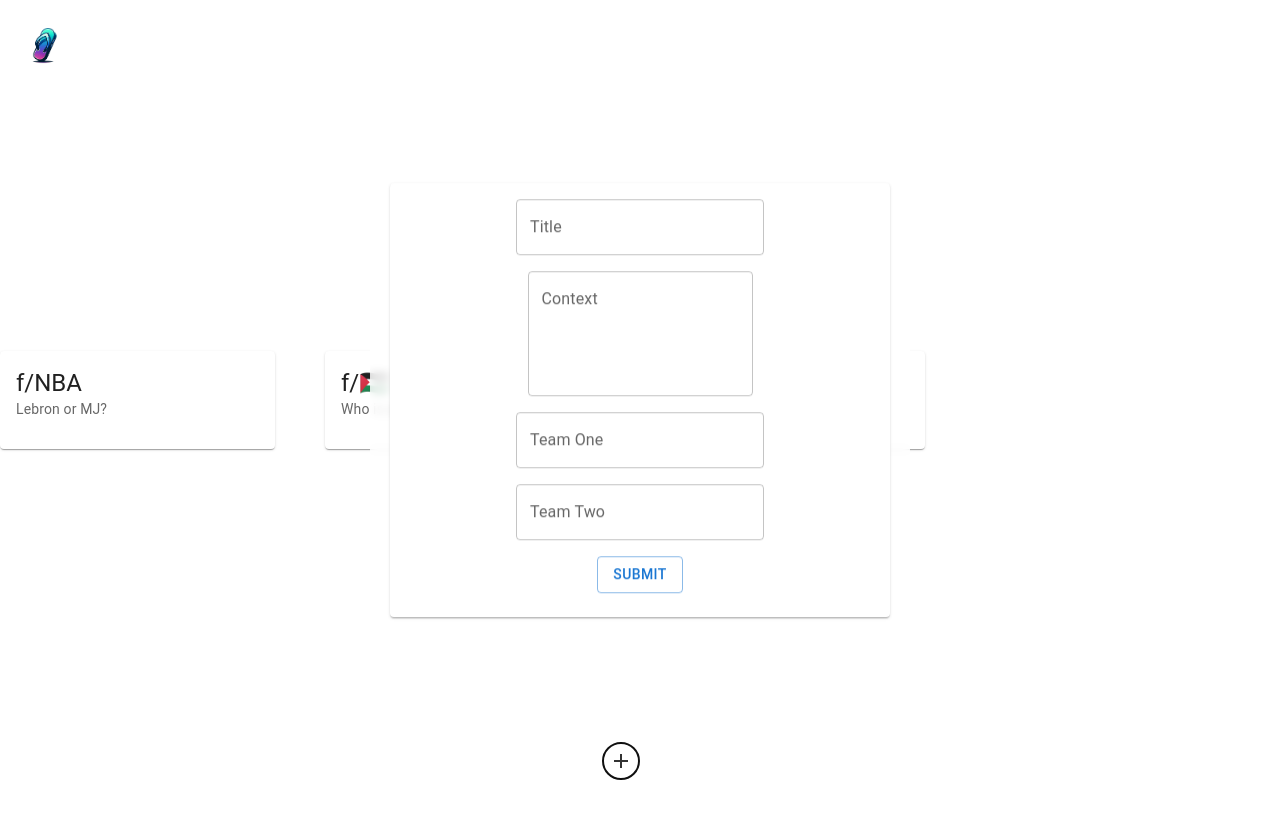
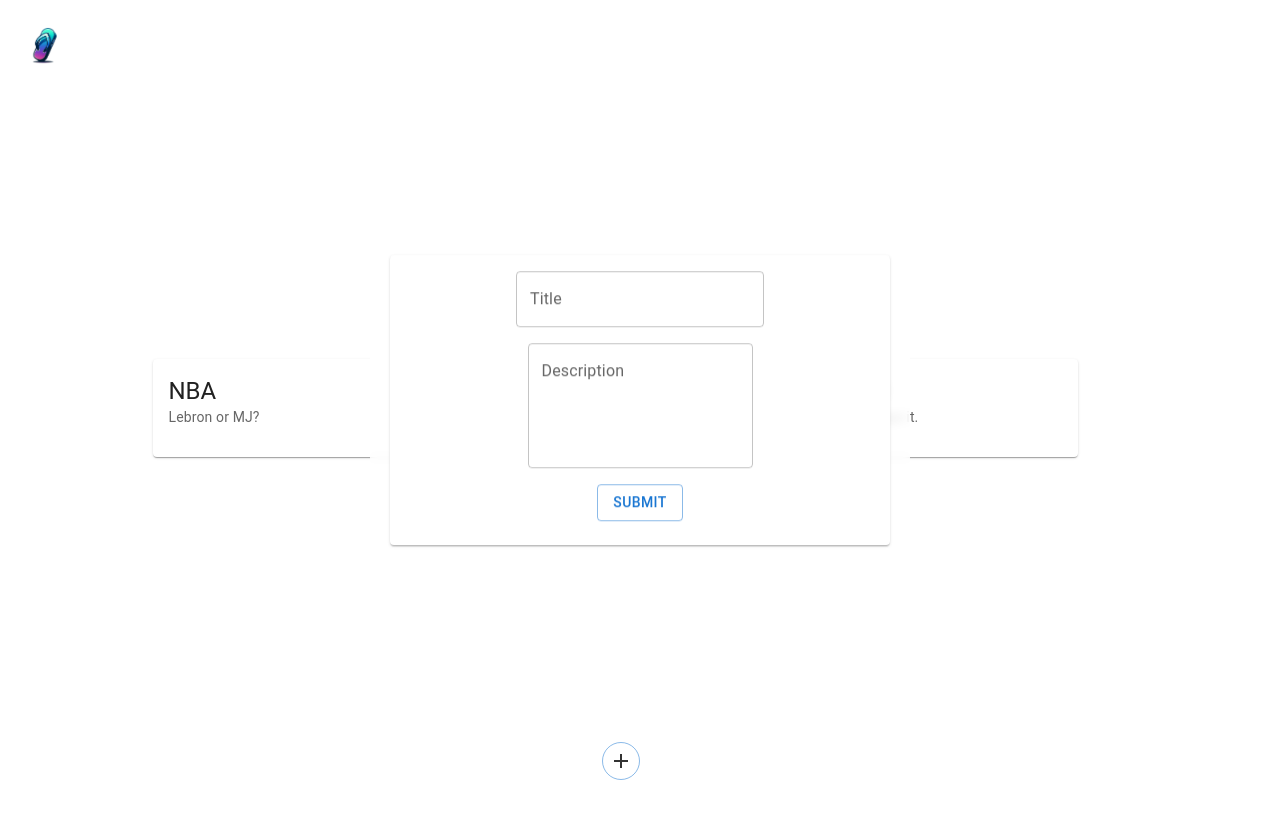
Before and after one commit to adnankarim2121/FlipFlop, a React (Vite) app in the folder FlipFlopWeb/: page / in a window 1280 px wide. Both pictures are taken after a click on the button 621 px from the left and 761 px from the top of the page. Built offline with nearby package versions, Linux system fonts and the light colour scheme.

Commit message:
Users can add groups

```diff
--- a/FlipFlopWeb/index.html
+++ b/FlipFlopWeb/index.html
@@ -8,6 +8,6 @@
   </head>
   <body>
     <div id="root"></div>
-    <script type="module" src="/src/main.tsx"></script>
+    <script type="module" src="/src/App.tsx"></script>
   </body>
 </html>
--- a/FlipFlopWeb/package.json
+++ b/FlipFlopWeb/package.json
@@ -15,7 +15,8 @@
     "@mui/icons-material": "^5.15.14",
     "@mui/material": "^5.15.14",
     "react": "^18.2.0",
-    "react-dom": "^18.2.0"
+    "react-dom": "^18.2.0",
+    "react-router-dom": "^6.22.3"
   },
   "devDependencies": {
     "@types/react": "^18.2.66",
--- /dev/null
+++ b/FlipFlopWeb/src/App.tsx
@@ -0,0 +1,9 @@
+import React from 'react';
+import ReactDOM from 'react-dom/client'
+import Main from './main';
+
+ReactDOM.createRoot(document.getElementById('root')!).render(
+    <React.StrictMode>
+        <Main />
+    </React.StrictMode>
+);
--- /dev/null
+++ b/FlipFlopWeb/src/Components/CommunityHomePage.tsx
@@ -0,0 +1,72 @@
+import { useEffect, useState } from "react";
+import { UserCardDetails } from "../Interfaces/UserCardDetails";
+import { useLocation } from 'react-router-dom';
+import UserCard from './UserCard';
+import NewCard from './NewCard';
+import AddButton from './AddButton';
+import Header from "./Header";
+import { Typography } from "@mui/material";
+
+function CommunityHomePage()
+{
+    const location = useLocation();
+    const { title, description } = location.state;
+    const [newCards, setNewCards] = useState<UserCardDetails[]>([])
+    const [showNewCard, setShowNewCard] = useState<Boolean>(false);
+
+    const handleAddIconClick = () => {
+        setShowNewCard(true);
+    };
+
+    const handleNewCardSubmit = (details: UserCardDetails) => {
+        setNewCards([...newCards, details]);
+        setShowNewCard(false);
+    };
+
+
+      useEffect (()=>
+      {
+        //For later, we'll populate UserCards from our db from the selected commmunity.
+      }, [])
+
+      return (
+    <div style={{ position: 'relative', minHeight: '100vh', display: 'flex', justifyContent: 'center', alignItems: 'center' }}>
+             <div style={{ display: 'flex', flexWrap: 'wrap', justifyContent: 'center', alignItems: 'center' }}>
+                {newCards.map((userCard, index) => (
+                    <div style={{marginRight:'50px'}}>
+                        <UserCard
+                        key={index}
+                        userName={userCard.userName}
+                        title={userCard.title}
+                        context={userCard.context}
+                        teamOne={userCard.teamOne}
+                        teamTwo={userCard.teamTwo}/>
+                    </div>
+                    ))}
+            </div>
+            {showNewCard && (
+                <div style={{ position: 'fixed', top: '50%', left: '50%', transform: 'translate(-50%, -50%)', zIndex: '1000' }}>
+                    <NewCard onSubmit={handleNewCardSubmit} />
+                </div>
+            )}
+            <div style={{ position: 'fixed', bottom: '20px', right: '50%', zIndex: '1000' }}>
+                <AddButton onClick={handleAddIconClick} />
+            </div>
+            <div style={{ position: 'fixed', top: '20px', left: '0%', zIndex: '1000' }}>
+                <Header/>
+            </div>
+
+            <div style={{ position: 'fixed', top: '20px', zIndex: '1000', justifyContent: 'center', alignItems: 'center' }}>
+                <Typography variant="h5" component="div">
+                        {title}
+                    </Typography>
+                    <Typography variant="caption" component="div">
+                        {description}
+                    </Typography>
+            </div>
+
+        </div>
+    );
+}
+
+export default CommunityHomePage
--- a/FlipFlopWeb/src/Components/Header.tsx
+++ b/FlipFlopWeb/src/Components/Header.tsx
@@ -1,8 +1,11 @@
 import flipFlopLogo from '../assets/flipFlopTransparent.png'
+import { Link } from 'react-router-dom';
 function Header ()
 {
     return(
-        <img src={flipFlopLogo} alt="Image" style={{ maxWidth: '10%', maxHeight: '10%', objectFit: 'contain' }} />
+        <Link to="/">
+            <img src={flipFlopLogo} alt="Image" style={{ maxWidth: '10%', maxHeight: '10%', objectFit: 'contain' }} />
+        </Link>
     )
 }
 
--- a/FlipFlopWeb/src/Components/HomePage.tsx
+++ b/FlipFlopWeb/src/Components/HomePage.tsx
@@ -1,28 +1,31 @@
 import { useEffect, useState } from "react";
-import { UserCardDetails } from "../Interfaces/UserCardDetails";
-import UserCard from './UserCard';
-import NewCard from './NewCard';
 import AddButton from './AddButton';
 import Header from "./Header";
 import { CommunityCardDetails } from "../Interfaces/CommunityCardDetails";
 import CommunityCard from "./CommunityCard";
+import NewCommunityCard from "./NewCommunityCard";
+import { useNavigate } from 'react-router-dom';
 
 function HomePage()
 {
-    const [newCards, setNewCards] = useState<UserCardDetails[]>([])
+    const navigate = useNavigate();
+
+    const redirectToCommunityHomePage = (title: string, description: string) => {
+        navigate('/communityHomePage', { state: { title: title || '', description: description || '' } });
+    };
+
     const [newCommunities, setNewCommunities] = useState<CommunityCardDetails[]>(
-        [{index:0, title:'f/NBA', description:'Lebron or MJ?'},
-        {index:1, title:'f/🇵🇸 vs 🇮🇱', description:'Who is actually the enemy?'},
-        {index:2, title:'f/AITAH', description:'The title says it.'}])
-    const [showNewCard, setShowNewCard] = useState<Boolean>(false);
+        [{index:0, title:'NBA', description:'Lebron or MJ?'},
+        {index:1, title:'🇵🇸 vs 🇮🇱', description:'Who is actually the enemy?'},
+        {index:2, title:'AITAH', description:'The title says it.'}])
+    const [showNewCommunity, setShowNewCommunity] = useState<Boolean>(false);
 
     const handleAddIconClick = () => {
-        setShowNewCard(true);
+        setShowNewCommunity(true);
     };
-
-    const handleNewCardSubmit = (details: UserCardDetails) => {
-        setNewCards([...newCards, details]);
-        setShowNewCard(false);
+    const handleNewCommunityCardSubmit = (details: CommunityCardDetails) => {
+        setNewCommunities([...newCommunities, details]);
+        setShowNewCommunity(false);
     };
 
       useEffect (()=>
@@ -33,28 +36,22 @@ function HomePage()
     <div style={{ position: 'relative', minHeight: '100vh', display: 'flex', justifyContent: 'center', alignItems: 'center' }}>
              <div style={{ display: 'flex', flexWrap: 'wrap', justifyContent: 'center', alignItems: 'center' }}>
                 {newCommunities.map((communityCard) => (
-                        <div style={{marginRight:'50px'}}>
+                        <div style={{marginRight:'50px'}}
+                        onClick={() => {
+                            if (communityCard.title && communityCard.description) {
+                                redirectToCommunityHomePage(communityCard.title, communityCard.description);
+                            }
+                        }}>
                             <CommunityCard
                             key={communityCard.index}
                             title={communityCard.title}
                             description={communityCard.description}/>
                         </div>
                         ))}
-                {/* {newCards.map((userCard, index) => (
-                    <div style={{marginRight:'50px'}}>
-                        <UserCard
-                        key={index}
-                        userName={userCard.userName}
-                        title={userCard.title}
-                        context={userCard.context}
-                        teamOne={userCard.teamOne}
-                        teamTwo={userCard.teamTwo}/>
-                    </div>
-                    ))} */}
             </div>
-            {showNewCard && (
+            {showNewCommunity && (
                 <div style={{ position: 'fixed', top: '50%', left: '50%', transform: 'translate(-50%, -50%)', zIndex: '1000' }}>
-                    <NewCard onSubmit={handleNewCardSubmit} />
+                    <NewCommunityCard onSubmit={handleNewCommunityCardSubmit} />
                 </div>
             )}
             <div style={{ position: 'fixed', bottom: '20px', right: '50%', zIndex: '1000' }}>
--- /dev/null
+++ b/FlipFlopWeb/src/Components/NewCommunityCard.tsx
@@ -0,0 +1,74 @@
+import React, { useState } from 'react';
+import Card from '@mui/material/Card';
+import CardContent from '@mui/material/CardContent';
+import TextField from '@mui/material/TextField';
+import Button from '@mui/material/Button';
+import { Grid } from '@mui/material';
+import { CommunityCardDetails } from '../Interfaces/CommunityCardDetails';
+
+interface NewCommunityCardProps {
+    onSubmit: (details: CommunityCardDetails) => void;
+}
+
+const NewCommunityCard: React.FC<NewCommunityCardProps> = ({ onSubmit }) => {
+    const [newCommunityCardDetails, setNewCommunityCardDetails] = useState<CommunityCardDetails>({ title: '', description: '' });
+
+    const handleInputChange = (e: React.ChangeEvent<HTMLInputElement>) => {
+        const { name, value } = e.target;
+        setNewCommunityCardDetails((prev) => ({ ...prev, [name]: value }));
+    };
+
+    const handleSubmit = () => {
+        onSubmit(newCommunityCardDetails);
+        setNewCommunityCardDetails({ title: '', description:'' });
+    };
+
+    return (
+        <div style={{
+
+            position: 'fixed',
+            top: '50%',
+            left: '50%',
+            transform: 'translate(-50%, -50%)',
+            zIndex: 1000,
+            backdropFilter: 'blur(5px)',
+            backgroundColor: 'rgba(255, 255, 255, 0.8)',
+            borderRadius: '10px',
+            padding: '20px',
+        }}>
+<Card style={{ width: '500px' }}>
+    <CardContent>
+        <Grid container direction="column" spacing={2} justifyContent="center" alignItems="center">
+            <Grid item>
+                <TextField
+                    label="Title"
+                    name="title"
+                    value={newCommunityCardDetails.title}
+                    onChange={handleInputChange}
+                />
+            </Grid>
+            <Grid item>
+                <TextField
+                    label="Description"
+                    name="description"
+                    value={newCommunityCardDetails.description}
+                    multiline
+                    rows={4} // Set the number of rows
+                    onChange={handleInputChange}
+                />
+            </Grid>
+            <Grid item>
+                <Button variant="outlined" onClick={handleSubmit}>
+                    Submit
+                </Button>
+            </Grid>
+        </Grid>
+    </CardContent>
+</Card>
+
+
+        </div>
+    );
+};
+
+export default NewCommunityCard;
--- a/FlipFlopWeb/src/main.tsx
+++ b/FlipFlopWeb/src/main.tsx
@@ -1,10 +1,16 @@
-import React from 'react'
-import ReactDOM from 'react-dom/client'
-import HomePage from './Components/HomePage.tsx'
-import './index.css'
+import { BrowserRouter as Router, Route, Routes } from 'react-router-dom';
+import HomePage from './Components/HomePage';
+import CommunityHomePage from './Components/CommunityHomePage';
 
-ReactDOM.createRoot(document.getElementById('root')!).render(
-  <React.StrictMode>
-    <HomePage />
-  </React.StrictMode>,
-)
+function Main() {
+    return (
+        <Router>
+            <Routes>
+                <Route path="/" element={<HomePage />} />
+                <Route path="/communityHomePage" element={<CommunityHomePage />} />
+            </Routes>
+        </Router>
+    );
+}
+
+export default Main;
```
Also changed, not shown: 1 other file (tests, documents, lock files or other folders).
